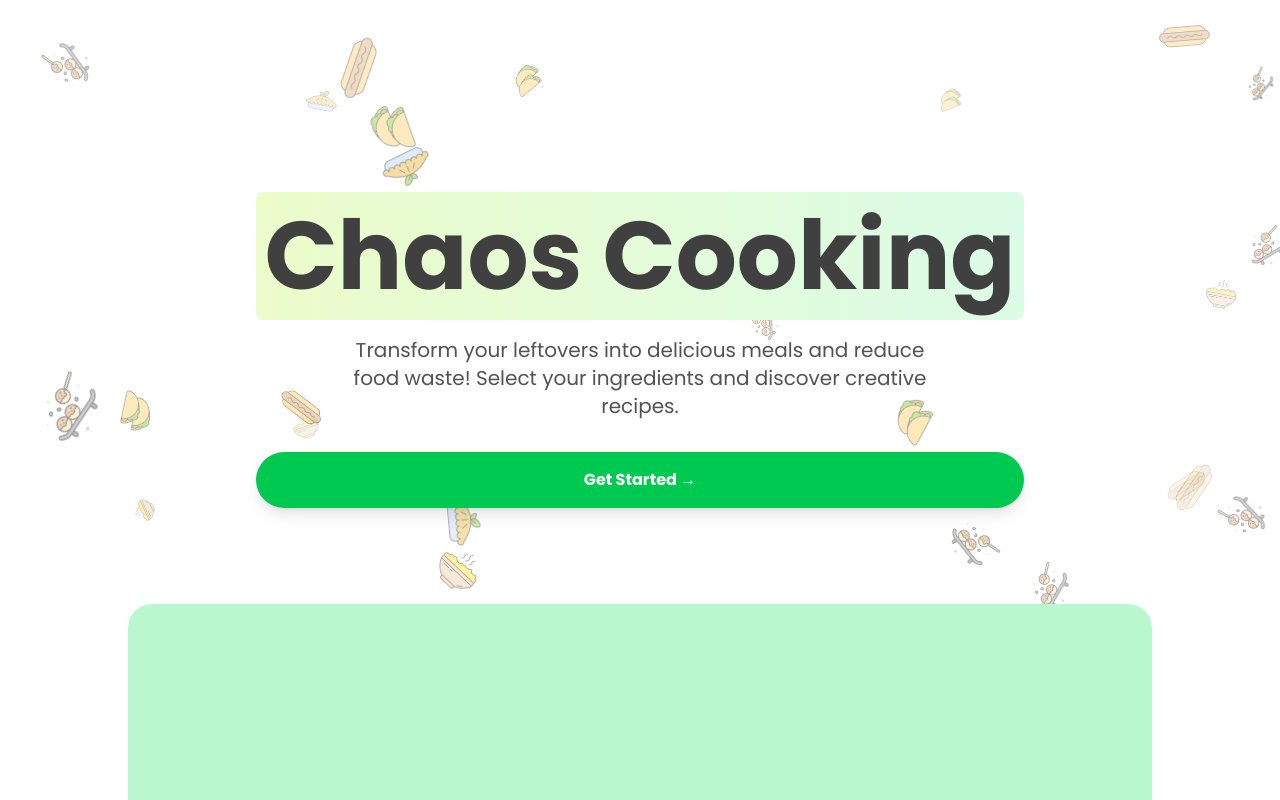
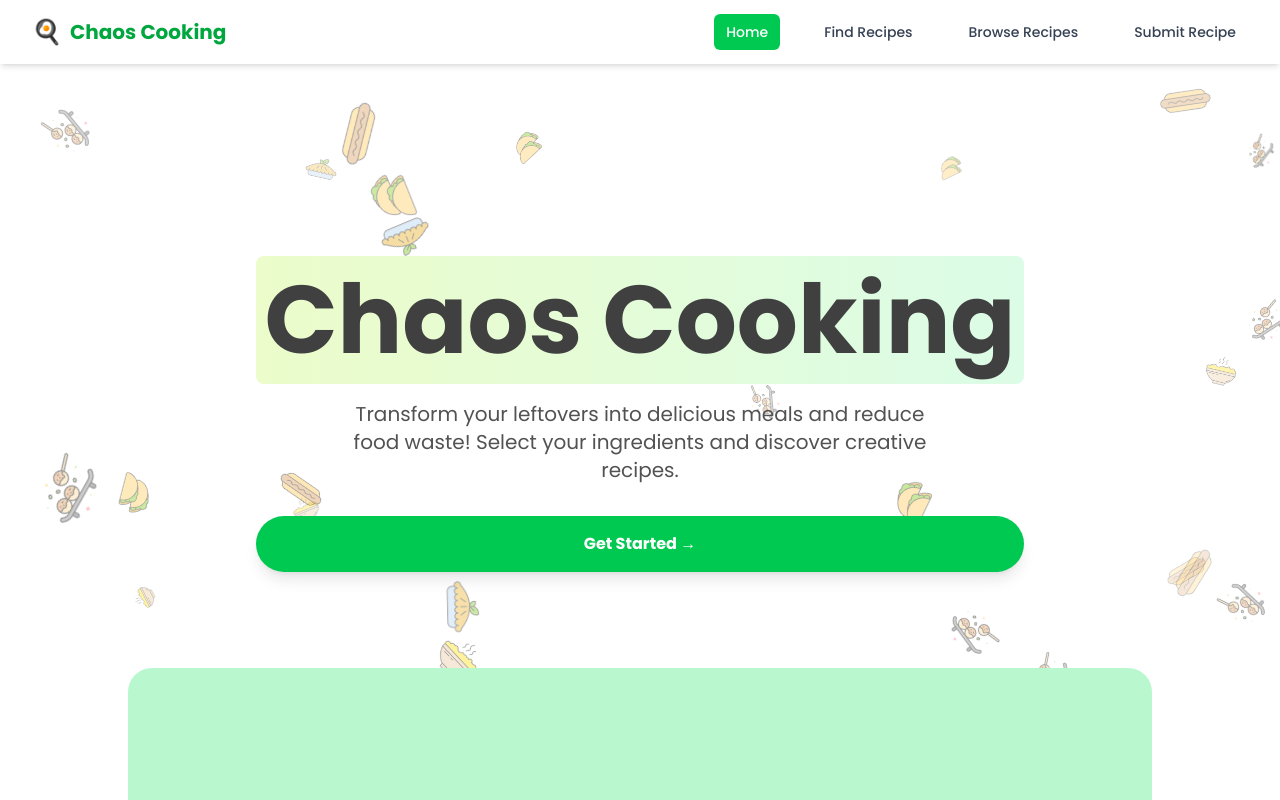
Before and after one commit to Mat-26-dot/Portfolio-Project, a Next.js app in the folder portfolio-site/: page / in a window 1280 px wide. Shown: the top 800 px of the page. Built offline with nearby package versions, Linux system fonts and the light colour scheme.

Commit message:
Add navigation bar and update layout

```diff
--- /dev/null
+++ b/portfolio-site/src/app/components/Navigation.js
@@ -0,0 +1,98 @@
+"use client";
+import Link from "next/link";
+import { usePathname } from "next/navigation";
+import { useState } from "react";
+
+export default function Navigation() {
+  const pathname = usePathname();
+  const [mobileMenuOpen, setMobileMenuOpen] = useState(false);
+
+  const navLinks = [
+    { href: "/", label: "Home" },
+    { href: "/ingredients", label: "Find Recipes" },
+    { href: "/recipes", label: "Browse Recipes" },
+    { href: "/submit", label: "Submit Recipe" },
+  ];
+
+  const isActive = (path) => {
+    if (path === "/") return pathname === "/";
+    return pathname.startsWith(path);
+  };
+
+  return (
+    <nav className="bg-white shadow-md sticky top-0 z-50">
+      <div className="max-w-7xl mx-auto px-4 sm:px-6 lg:px-8">
+        <div className="flex justify-between items-center h-16">
+          {/* Logo */}
+          <Link href="/" className="flex items-center space-x-2">
+            <span className="text-2xl">🍳</span>
+            <span className="text-xl font-bold text-green-600">Chaos Cooking</span>
+          </Link>
+
+          {/* Desktop Navigation */}
+          <div className="hidden md:flex space-x-8">
+            {navLinks.map((link) => (
+              <Link
+                key={link.href}
+                href={link.href}
+                className={`px-3 py-2 rounded-md text-sm font-medium transition-colors ${
+                  isActive(link.href)
+                    ? "bg-green-500 text-white"
+                    : "text-gray-700 hover:bg-green-100 hover:text-green-600"
+                }`}
+              >
+                {link.label}
+              </Link>
+            ))}
+          </div>
+
+          {/* Mobile menu button */}
+          <div className="md:hidden">
+            <button
+              onClick={() => setMobileMenuOpen(!mobileMenuOpen)}
+              className="text-gray-700 hover:text-green-600 focus:outline-none"
+            >
+              <svg
+                className="h-6 w-6"
+                fill="none"
+                strokeLinecap="round"
+                strokeLinejoin="round"
+                strokeWidth="2"
+                viewBox="0 0 24 24"
+                stroke="currentColor"
+              >
+                {mobileMenuOpen ? (
+                  <path d="M6 18L18 6M6 6l12 12" />
+                ) : (
+                  <path d="M4 6h16M4 12h16M4 18h16" />
+                )}
+              </svg>
+            </button>
+          </div>
+        </div>
+      </div>
+
+      {/* Mobile Navigation Menu */}
+      {mobileMenuOpen && (
+        <div className="md:hidden bg-white border-t">
+          <div className="px-2 pt-2 pb-3 space-y-1">
+            {navLinks.map((link) => (
+              <Link
+                key={link.href}
+                href={link.href}
+                onClick={() => setMobileMenuOpen(false)}
+                className={`block px-3 py-2 rounded-md text-base font-medium ${
+                  isActive(link.href)
+                    ? "bg-green-500 text-white"
+                    : "text-gray-700 hover:bg-green-100 hover:text-green-600"
+                }`}
+              >
+                {link.label}
+              </Link>
+            ))}
+          </div>
+        </div>
+      )}
+    </nav>
+  );
+}
--- a/portfolio-site/src/app/layout.js
+++ b/portfolio-site/src/app/layout.js
@@ -1,22 +1,24 @@
 import { Poppins } from "next/font/google";
 import "./globals.css";
+import Navigation from "./components/Navigation";
 
 const poppins = Poppins({
   subsets: ["latin"],
-  weight: ["400", "500", "600", "700"], // choose the weights you need
+  weight: ["400", "500", "600", "700"],
   variable: "--font-poppins",
   display: "swap",
 });
 
 export const metadata = {
-  title: "Create Next App",
-  description: "Generated by create next app",
+  title: "Chaos Cooking - Reduce Food Waste",
+  description: "Transform your leftovers into delicious meals and reduce food waste",
 };
 
 export default function RootLayout({ children }) {
   return (
     <html lang="en">
       <body className={`${poppins.variable} antialiased`}>
+        <Navigation />
         {children}
       </body>
     </html>
```
